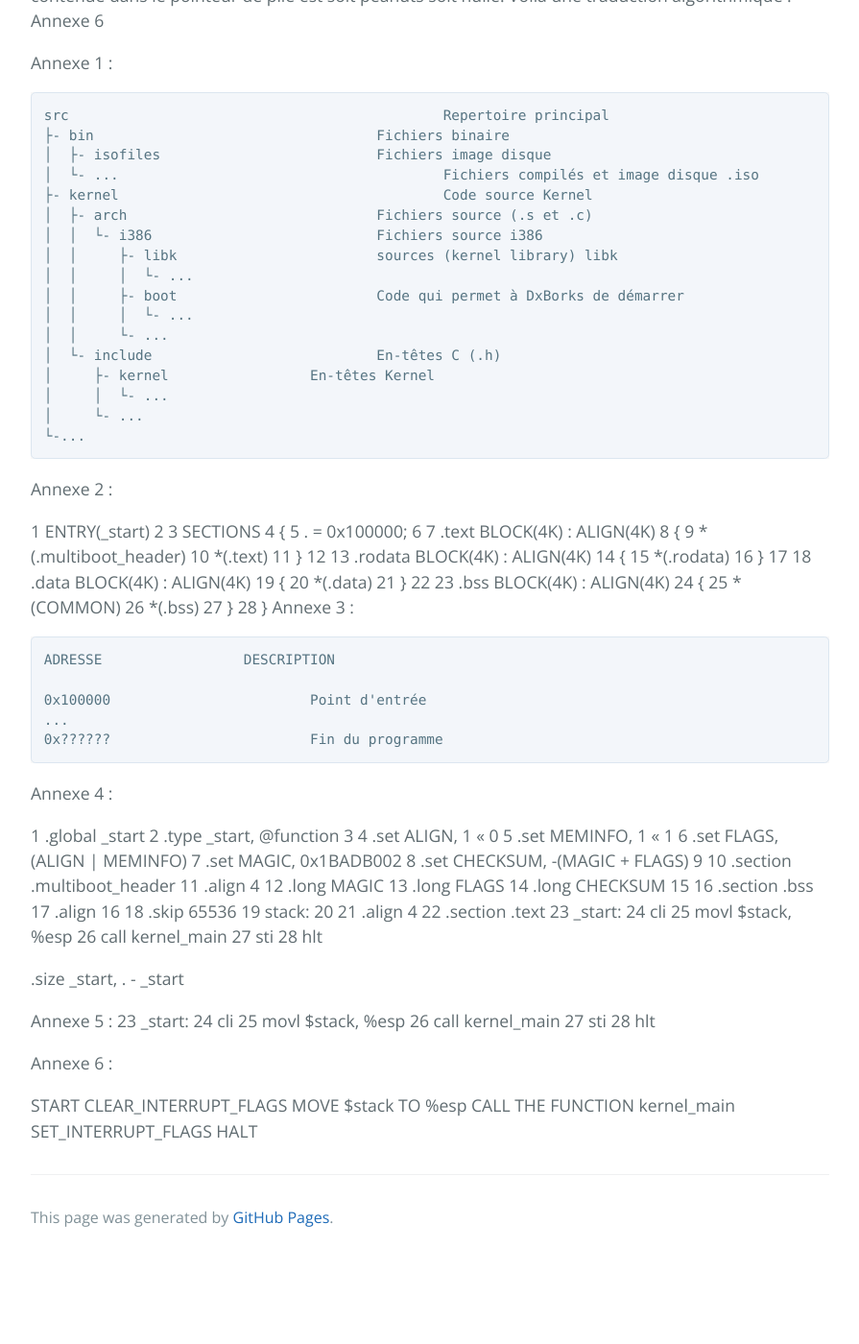
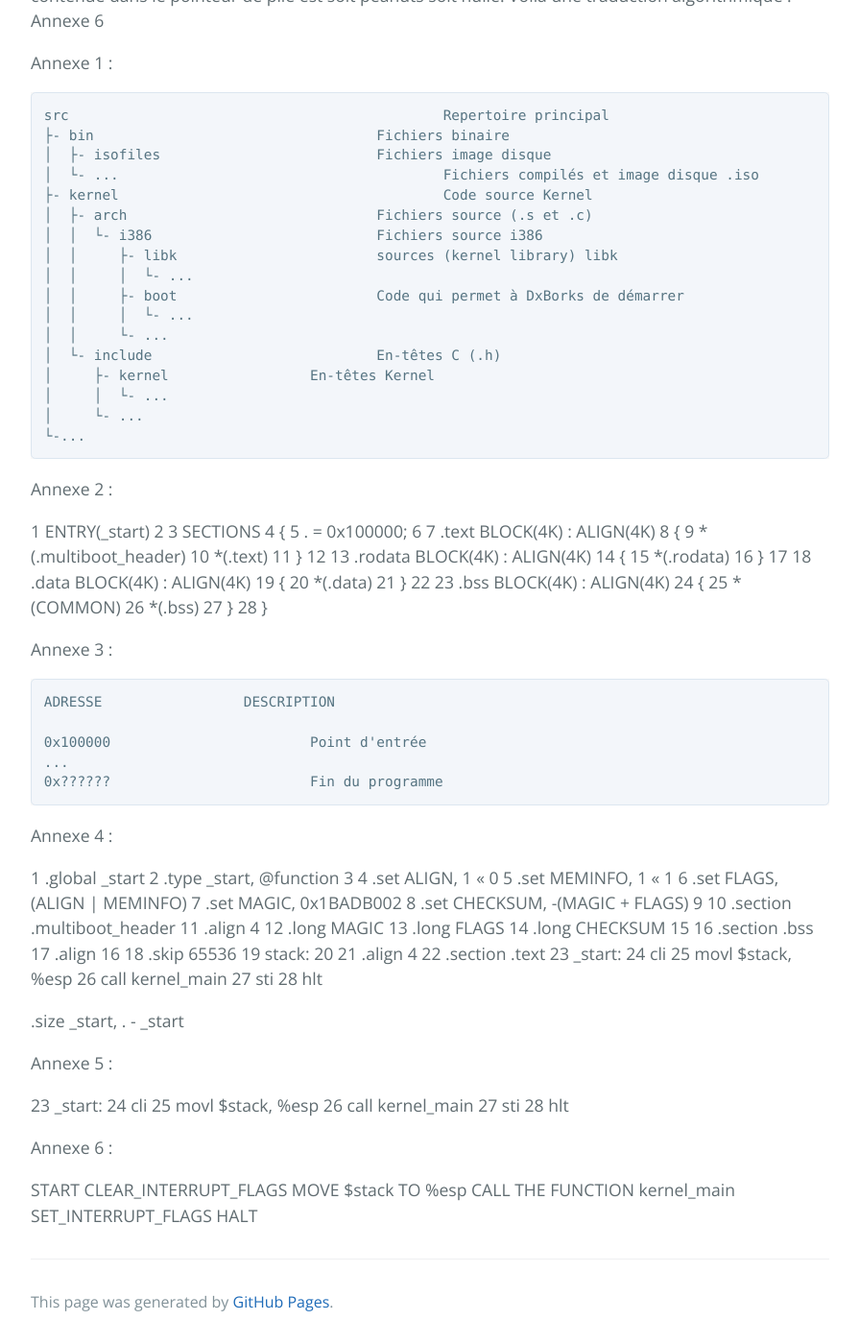
Before and after one commit to DxBorks/DxBorks.github.io, a Jekyll site: the page built from index.md, in a window 1280 px wide and 1400 px high, scrolled down 4311 px. Shown: the whole window at 96% size, without its empty margins (192-1087 px from the left). Built offline with Jekyll 4.4.1, drawn with Linux system fonts in a browser that asks for light colours; our own code applies the rules of GitHub Pages for plain Markdown files; the list of posts is cut into pages by our own code; the repository's description, which GitHub fills in, is left out; before the commit the page ends 5623 px from its top, so only the background shows below that.

```diff
--- a/index.md
+++ b/index.md
@@ -164,6 +164,7 @@ Annexe 2 :
 26	    *(.bss)
 27	  }
 28	}
+
 Annexe 3 :
 
 	ADRESSE			DESCRIPTION
@@ -208,14 +209,8 @@ Annexe 4 :
 
 
 
+Annexe 5 :
 
-
-
-
-
-
-
-Annexe 5 :
 23	_start:
 24	  cli
 25	  movl $stack, %esp
```
